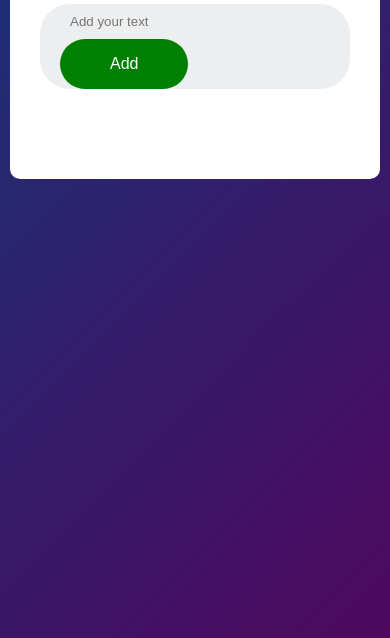
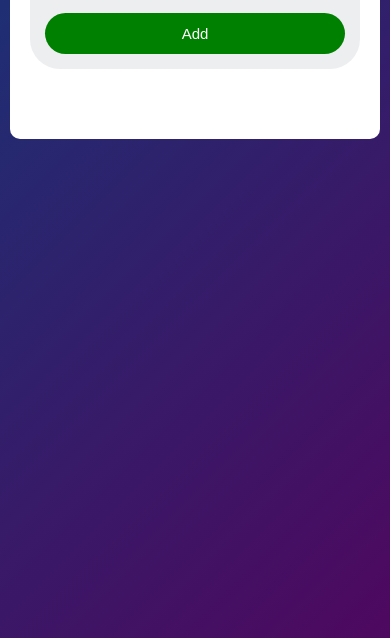
Before and after one commit to gulfamkhan77309/TO-DO-List, a plain HTML site: page index.html in a window 390 px wide. Shown: the part 206-844 px from the top of the page. Drawn offline with Linux system fonts and the light colour scheme.

Commit message:
update readme.md

```diff
--- a/style.css
+++ b/style.css
@@ -115,3 +115,29 @@ ul li span:hover {
   background: #edeef0;
   border-radius: 50%;
 }
+
+
+/* ===== Mobile Responsive ===== */
+@media (max-width: 480px) {
+  .todo-app {
+    margin: 60px auto 20px;
+    padding: 25px 20px 50px;
+  }
+
+  .row {
+    flex-direction: column;
+    gap: 10px;
+    padding: 15px;
+  }
+
+  input {
+    width: 100%;
+    padding: 12px;
+  }
+
+  button {
+    width: 100%;
+    padding: 12px;
+    font-size: 15px;
+  }
+}
```
